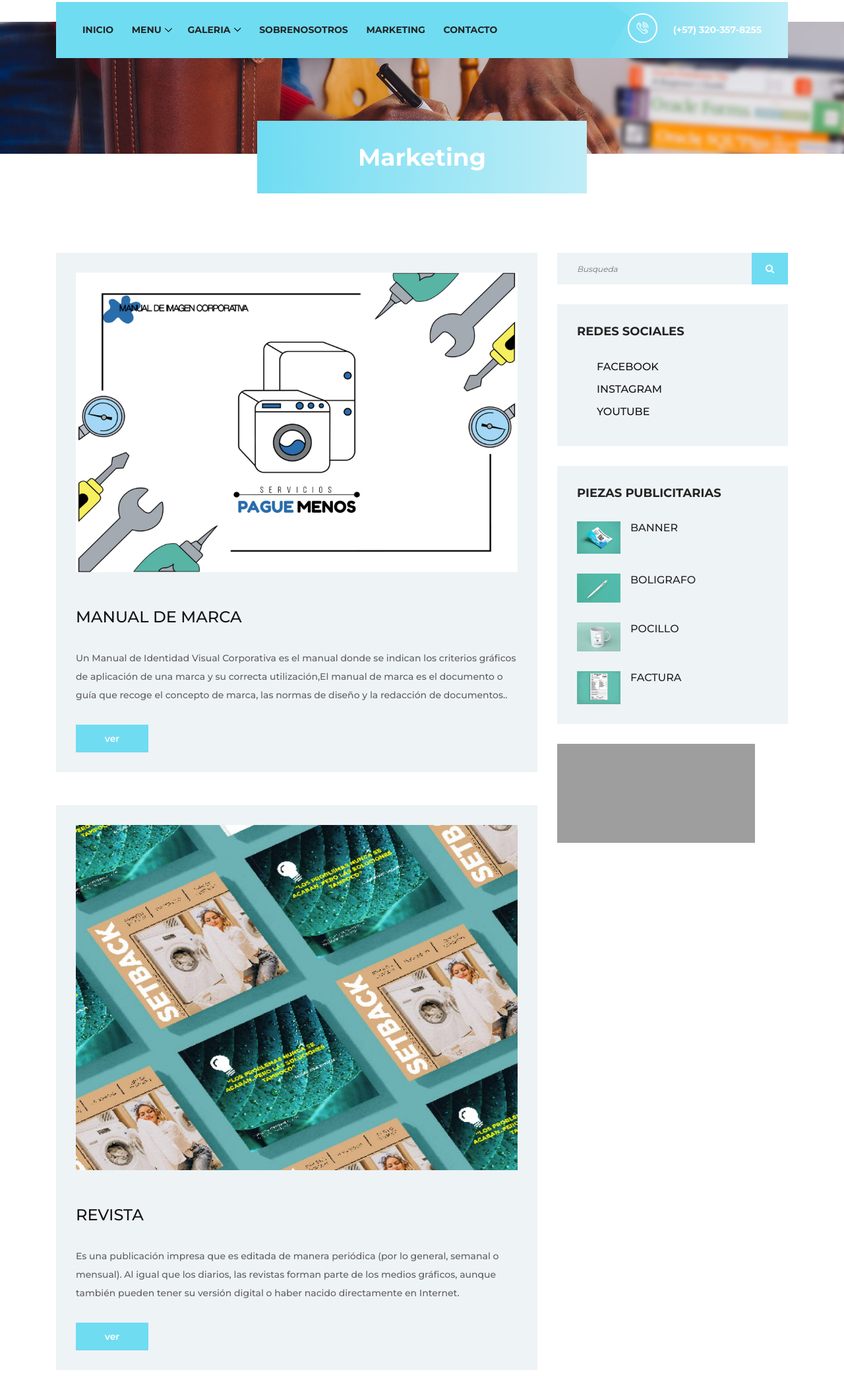
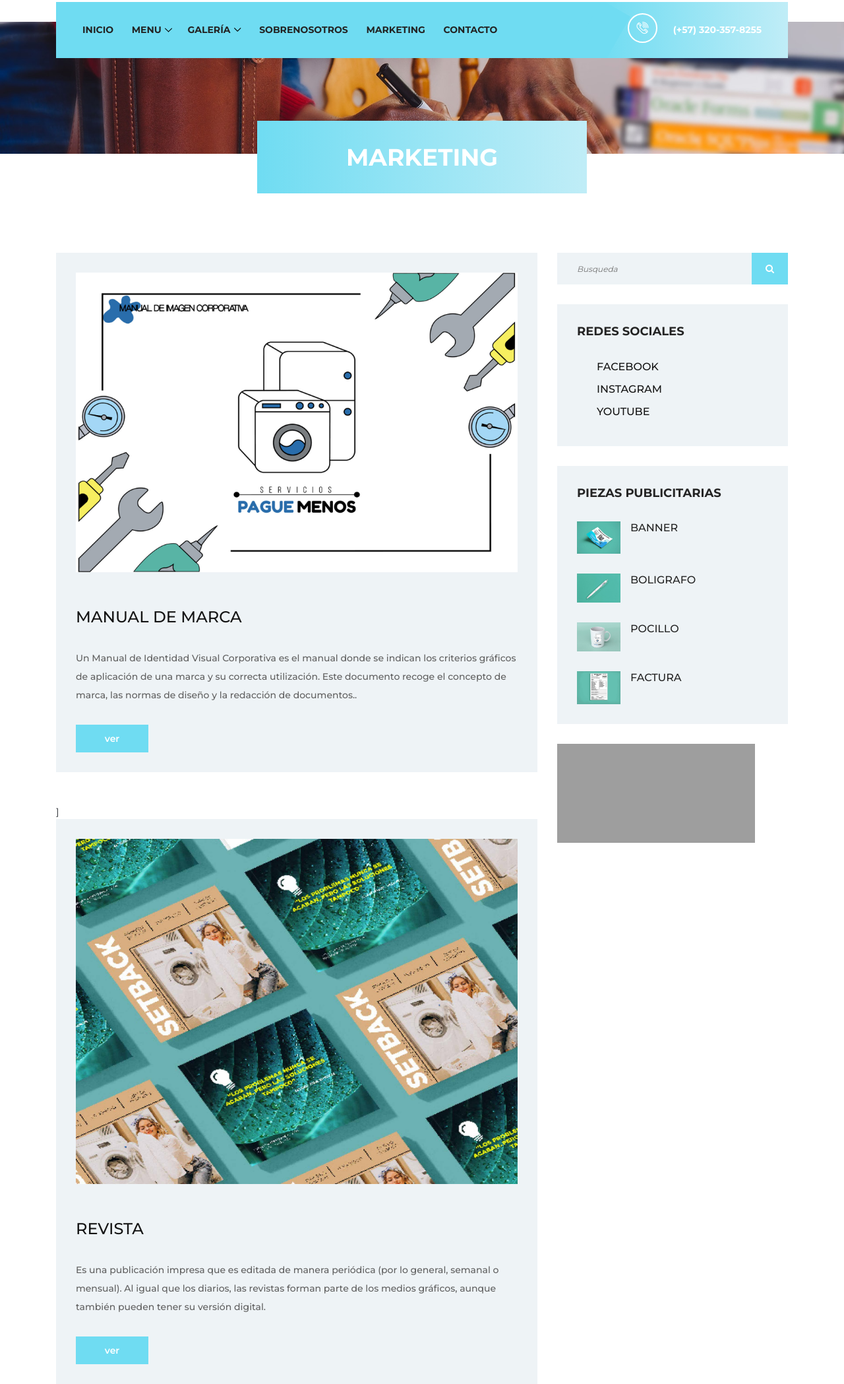
Before and after one commit to ServiciosPagueMenos/lavadorasyneveras, a plain HTML site: page blog.html in a window 1280 px wide. Shown: the part 92-2189 px from the top of the page at 66% size. Drawn offline with Linux system fonts and the light colour scheme; grey boxes are pictures that could not be loaded; files whose address does not match are found by name.

Commit message:
Update blog.html

```diff
--- a/blog.html
+++ b/blog.html
@@ -79,7 +79,7 @@
 
                                         </ul>
                                     </li>
-                                    <li><a href="#">GALERIA</a>
+                                    <li><a href="#">GALERÍA</a>
                                         <div class="megamenu">
                                             <ul class="single-mega cn-col-4">
 
@@ -98,7 +98,7 @@
                                         </div>
                                     </li>
                                     <li><a href="about-us.html">Sobrenosotros</a></li>
-                                    <li><a href="course.html">Marketing</a></li>
+                                    <li><a href="blog.html">Marketing</a></li>
                                     <li><a href="contact.html">Contacto</a></li>
                                 </ul>
                             </div>
@@ -121,7 +121,7 @@
     <!-- ##### Breadcumb Area Start ##### -->
     <div class="breadcumb-area bg-img" style="background-image: url(img/bg-img/breadcumb.jpg);">
         <div class="bradcumbContent">
-            <h2>Marketing</h2>
+            <h2>MARKETING</h2>
         </div>
     </div>
     <!-- ##### Breadcumb Area End ##### -->
@@ -148,14 +148,14 @@
 
                                     </div>
                                     <!-- Post Excerpt -->
-                                    <p>Un Manual de Identidad Visual Corporativa es el manual donde se indican los criterios gráficos de aplicación de una marca y su correcta utilización,El manual de marca es el documento o guía que recoge el concepto de marca, las normas de diseño y la redacción de documentos..</p>
+                                    <p>Un Manual de Identidad Visual Corporativa es el manual donde se indican los criterios gráficos de aplicación de una marca y su correcta utilización. Este documento  recoge el concepto de marca, las normas de diseño y la redacción de documentos..</p>
                                     <!-- Read More btn -->
                                     <a href="https://issuu.com/sofiareyna223/docs/manual_de_imagen_corporativa"target="_back"class="btn academy-btn btn-sm mt-15">ver</a>
                                 </div>
                             </div>
 
                             <!-- Single Blog Start -->
-                            <div class="col-12">
+                            <div class="col-12">]
                                 <div class="single-blog-post mb-50 wow fadeInUp" data-wow-delay="400ms">
                                     <!-- Post Thumb -->
                                     <div class="blog-post-thumb mb-50">
@@ -167,7 +167,7 @@
                                     <div class="post-meta">
                                     </div>
                                     <!-- Post Excerpt -->
-                                    <p>Es una publicación impresa que es editada de manera periódica (por lo general, semanal o mensual). Al igual que los diarios, las revistas forman parte de los medios gráficos, aunque también pueden tener su versión digital o haber nacido directamente en Internet.</p>
+                                    <p>Es una publicación impresa que es editada de manera periódica (por lo general, semanal o mensual). Al igual que los diarios, las revistas forman parte de los medios gráficos, aunque también pueden tener su versión digital.</p>
                                     <!-- Read More btn -->
                                      <a href="https://issuu.com/sofiareyna223/docs/manual_de_imagen_corporativa"target="_back"class="btn academy-btn btn-sm mt-15">ver</a>
                                 </div>
@@ -186,7 +186,7 @@
                                     <div class="post-meta">
                                     </div>
                                     <!-- Post Excerpt -->
-                                    <p>Siempre orientadas a interactuar directamente con los clientes al objetivo de desarrollar el volumen de negocio actual y generar nuevo mediante el crecimiento de ventas y flujos de caja.</p>
+                                    <p>Siempre orientadas a interactuar directamente con los clientes al objetivo de desarrollar el volumen de negocio actual y generar nuevo mediante el crecimiento de ventas y flujos de clientes.</p>
                                     <!-- Read More btn -->
                                      <a href="https://youtu.be/69cDpGvOAPY"target="_back"class="btn academy-btn btn-sm mt-15">ver</a>
                                 </div>
```
